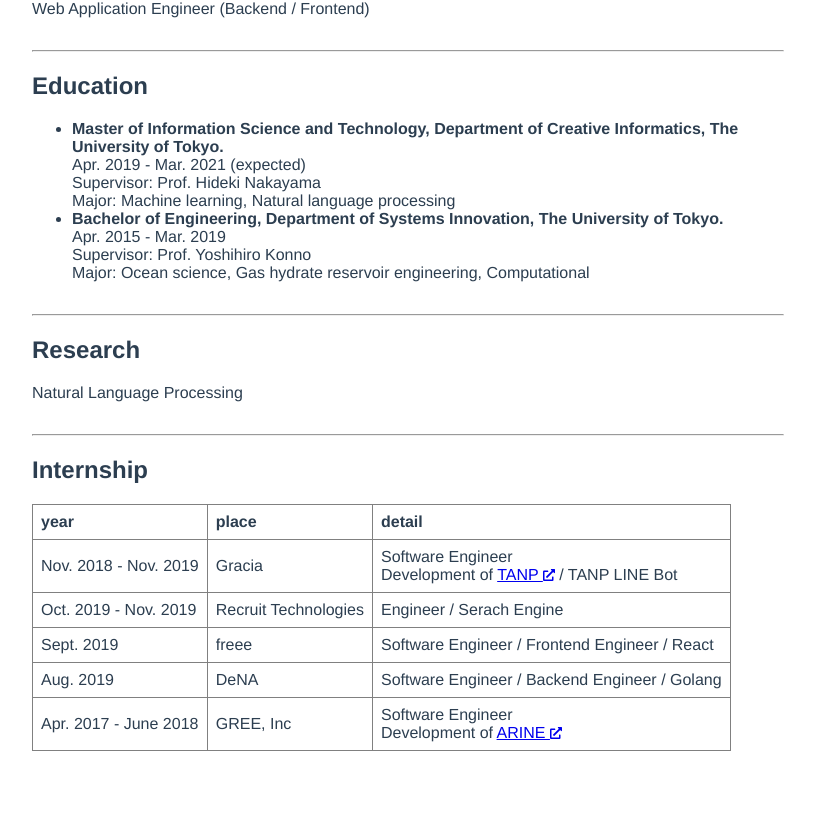
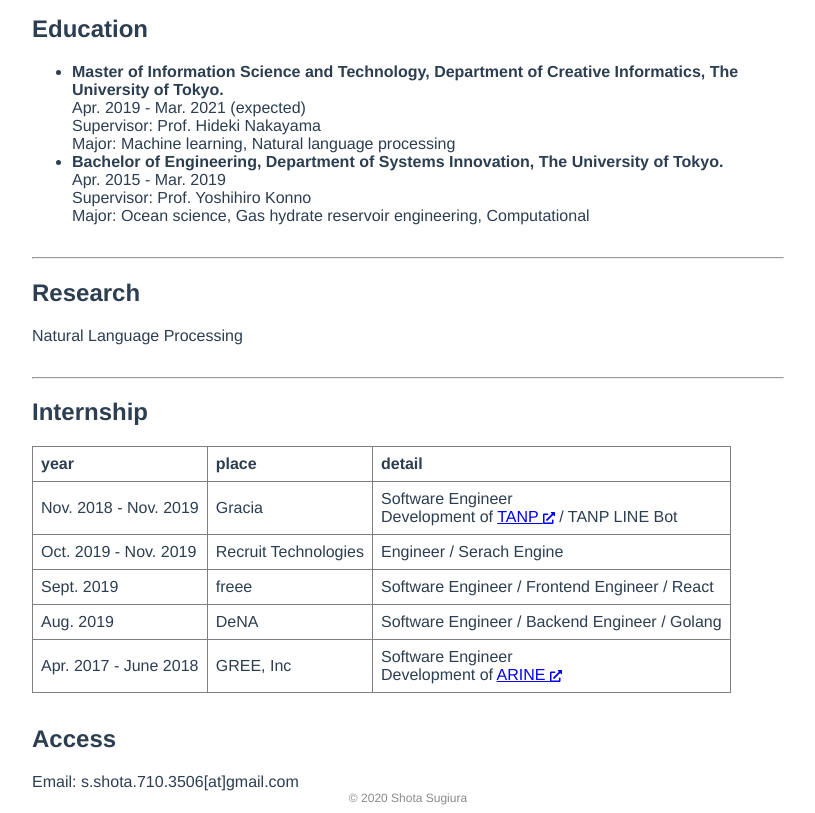
Before and after one commit to shota3506/biography, a Vue app: page / in a window 1280 px wide. Shown: the part 306-1119 px from the top of the page, without its empty margins (232-1047 px from the left). Before the commit the page ends 1089 px from the top, so only its background shows below. Built offline with nearby package versions, Linux system fonts and the light colour scheme.

Commit message:
Add copyright

```diff
--- a/src/App.vue
+++ b/src/App.vue
@@ -1,6 +1,9 @@
 <template>
   <div id="app">
     <router-view></router-view>
+    <footer>
+      <div class="copyright">© 2020 Shota Sugiura</div>
+    </footer>
   </div>
 </template>
 
@@ -19,4 +22,8 @@ export default {
   color: #2c3e50;
   margin-top: 60px;
 }
+.copyright {
+  color: #8a8a8a;
+  font-size: 12px;
+}
 </style>
--- a/src/pages/Top.vue
+++ b/src/pages/Top.vue
@@ -3,9 +3,6 @@
     <!-- <router-link to="/foo">Go to Foo</router-link> -->
     <div class="name section">
       <h1>Shota Sugiura</h1>
-      <div>
-        Addrss: Tokyo, Japan <br>
-        Email: s.shota.710.3506[at]gmail.com</div>
     </div>
 
     <div class="introduction section">
@@ -89,6 +86,13 @@
         </tr>
       </table>
     </div>
+
+    <div class="research access">
+      <h2>Access</h2>
+      <div>
+        Email: s.shota.710.3506[at]gmail.com
+      </div>
+    </div>
   </div>
 </template>
 
```
